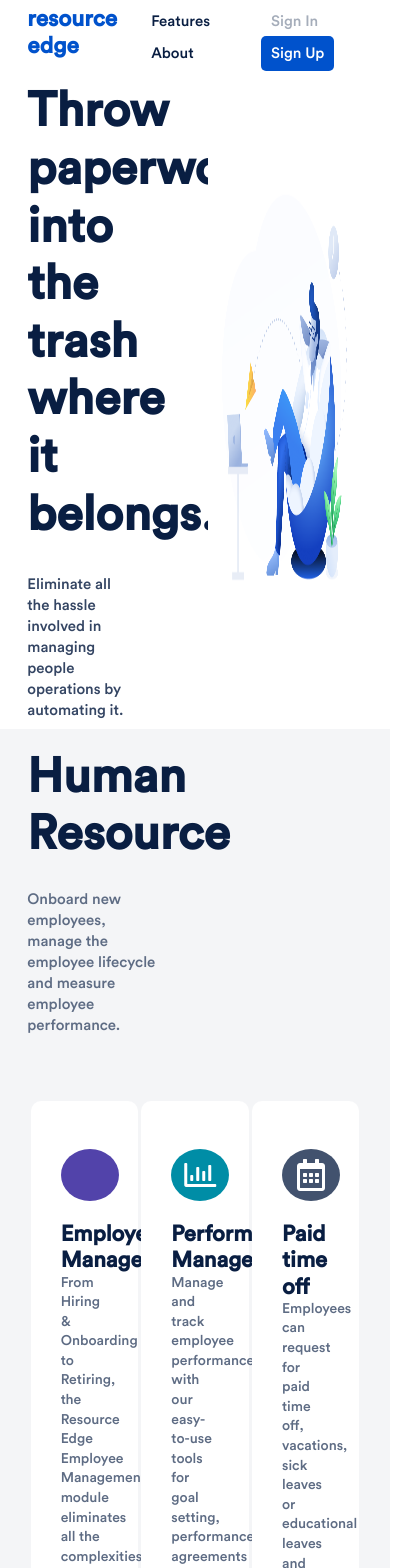
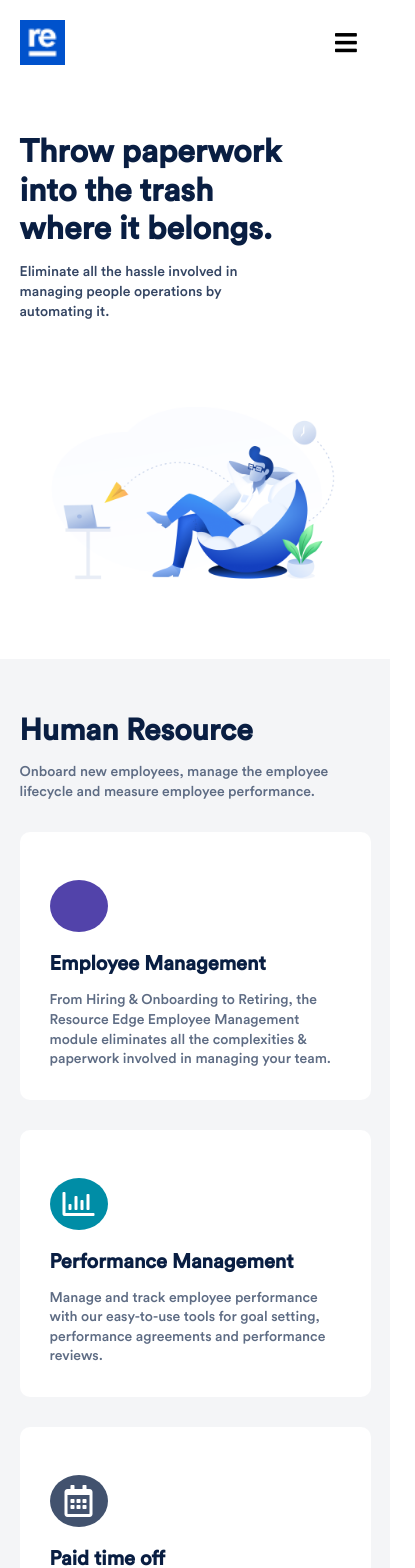
Before and after one commit to Prospertech-github/resource-edge-app, a React (Create React App) app: page / in a window 390 px wide. Shown: the top 1568 px of the page, 415 px wide, since content can reach past the window. Built offline with nearby package versions, Linux system fonts and the light colour scheme.

Commit message:
FEAT: Completed the Mobile design for Landing Page

```diff
--- a/public/index.html
+++ b/public/index.html
@@ -27,7 +27,7 @@
     <link rel="stylesheet" href="https://pro.fontawesome.com/releases/v5.10.0/css/all.css"
       integrity="sha384-AYmEC3Yw5cVb3ZcuHtOA93w35dYTsvhLPVnYs9eStHfGJvOvKxVfELGroGkvsg+p" crossorigin="anonymous" />
 
-    <title>React App</title>
+    <title>Resource Edge</title>
   </head>
   <body>
     <noscript>You need to enable JavaScript to run this app.</noscript>
--- a/src/components/adminLogistics__component/AdminLogistics.css
+++ b/src/components/adminLogistics__component/AdminLogistics.css
@@ -109,3 +109,54 @@
   width: 100%;
   height: 100%;
 }
+
+
+@media screen and (max-width: 450px) {
+  .adminLogistics{
+    width: 100%;
+    padding: 7%;
+  }
+  .adminLogistics__texts{
+    display: flex;
+    flex-direction: column;
+    justify-content: space-between;
+  }
+  .adminLogistics__title{
+    width: 100%;
+    padding: 1.8rem 0;
+  }
+  #adminLogistics__title__bold-text{
+    font-size: 3rem;
+  }
+  #adminLogistics__title__light-text{
+    margin-top: 1.4rem;
+  }
+  .adminLogistics__aside-texts{
+    display: flex;
+    flex-direction: column;
+    width: 100%;
+    justify-content: center;
+    align-items: center;
+    margin-top: 1.5rem;
+  }
+  .aside-text__one{
+    width: 80%;
+    padding: 1.5rem 0;
+  }
+  .aside-text__two{
+    width: 80%;
+    padding: 1.5rem 0;
+    margin-top: 2.2rem;
+  }
+  .adminLogistics__aside-texts__contents{
+    margin-top: 1.2rem;
+  }
+  .adminLogistics__directList{
+    margin: 3rem auto 0;
+    padding: 0;
+    width: 100%;
+  }
+  .adminLogistics__directList img{
+    width: 100%;
+  }
+}
--- /dev/null
+++ b/src/components/dropDown__component/DropDown.js
@@ -0,0 +1,12 @@
+import './DropDown.css';
+
+function DropDown() {
+
+  return (
+    <div>
+      <h1> welcome </h1>
+    </div>
+  )
+}
+
+export default DropDown;
--- a/src/components/footer__component/Footer.css
+++ b/src/components/footer__component/Footer.css
@@ -23,6 +23,7 @@
 #logo{
   color: #A5ADBA;
   font-weight: 450;
+  cursor: pointer;
 }
 .light-text{
   font-weight: 100;
@@ -45,3 +46,33 @@
   display: flex;
   justify-content: flex-end;
 }
+
+@media screen and (max-width: 450px) {
+  .footer{
+    padding: 3.5% 5%;
+    flex-direction: column;
+    justify-content: center;
+    align-items: center;
+    border: 2px solid red;
+  }
+  .footer__left,
+  .footer__right{
+    align-items: center;
+    text-align: center;
+    padding: 1.8rem 0;
+  }
+  .footer__left{
+    width: 100%;
+  }
+  .footer__right{
+    width: 60%;
+    margin-top: 2.5rem;
+  }
+  .light-text{
+  margin-top: 1rem;
+  }
+  .long-text{
+    width: 100%;
+    margin-top: 1.5rem;
+  }
+}
--- a/src/components/header__component/Header.css
+++ b/src/components/header__component/Header.css
@@ -39,3 +39,35 @@
   margin: 0 auto;
   text-align: center;
 }
+
+@media screen and (max-width: 450px) {
+  .header{
+    width: 100%;
+    background: #fff;
+    padding: 3.5% 5%;
+  }
+  .header__content{
+    display: flex;
+    flex-direction: column;
+  }
+  .header__content-left{
+    width: 80%;
+    padding: 3.5rem 0;
+  }
+  .header__content-right{
+    width: 100%;
+    margin-left: 0rem;
+  }
+  #header__content-left__bold-text{
+    font-size: 3.2rem;
+  }
+  #header__content-left__light-text{
+    font-size: 1.4rem;
+    margin-top: 1.5rem;
+    width: 80%;
+  }
+  .header__content-right img{
+    width: 100%;
+    height: 100%;
+  }
+}
--- a/src/components/human-resource-box__component/HumanResourceBox.css
+++ b/src/components/human-resource-box__component/HumanResourceBox.css
@@ -46,6 +46,25 @@
   font-weight: 400;
   line-height: 1.4;
   color: #5E6C84;
-  margin-top: 1.2
-  rem;
+  margin-top: 1.2rem;
 }
+
+@media screen and (max-width: 450px) {
+  .resource-box-container{
+    flex-direction: column;
+  }
+  .resource-box{
+    width: 100%;
+    padding: 3rem;
+    margin-top: 3rem;
+  }
+  .resource-box__content__text{
+    margin-top: 2rem;
+  }
+  #resource-box__content__bold-text{
+    font-size: 2rem;
+  }
+  #resource-box__content__small-text{
+    margin-top: 1.5rem;
+  }
+}
--- a/src/components/human-resource__component/HumanResource.css
+++ b/src/components/human-resource__component/HumanResource.css
@@ -32,3 +32,25 @@
 .humanResource__directList img{
   width: 100%;
 }
+
+@media screen and (max-width: 450px){
+  .humanResource{
+    padding: 14% 5% 4%;
+  }
+  .humanResource__title{
+    width: 100%;
+  }
+  #humanResource__title__bold-text{
+    font-size: 3rem;
+  }
+  #humanResource__title__light-text{
+    font-size: 1.4rem;
+    margin-top: 1.4rem;
+    width: 90%;
+  }
+  .humanResource__directList{
+    margin-top: 5rem;
+    width: 100%;
+  }
+
+}
--- a/src/components/image-carousel__component/ImageCarousel.css
+++ b/src/components/image-carousel__component/ImageCarousel.css
@@ -4,8 +4,14 @@
   width: 100%;
   padding: 1.5rem;
 }
-.imageContainer div{
-  width: 25%;
+.imageSubContainer__one,
+.imageSubContainer__two{
+  width: 100%;
+  display: flex;
+}
+.imageSubContainer__one div,
+.imageSubContainer__two div{
+  width: 100%;
   display: flex;
   justify-content: center;
   align-items: center;
@@ -18,3 +24,27 @@
   height: 5rem;
   width: 14rem;
 }
+
+@media screen and (max-width: 450px) {
+  .imageContainer{
+  margin: 5rem 0;
+  padding: 0;
+}
+  .imageSubContainer__one,
+  .imageSubContainer__two{
+    flex: 1;
+    display: flex;
+    flex-direction: column;
+  }
+  .imageSubContainer__one div,
+  .imageSubContainer__two div{
+    width: 100%;
+    display: flex;
+    justify-content: center;
+    align-items: center;
+    margin-top: 3rem;
+  }
+  #tenece{
+    margin-top: -1.5rem;
+  }
+}
--- a/src/components/image-carousel__component/ImageCarousel.js
+++ b/src/components/image-carousel__component/ImageCarousel.js
@@ -8,6 +8,7 @@ function ImageCarousel() {
 
   return (
     <div className="imageContainer">
+      <div className="imageSubContainer__one">
         <div>
           <img src={UNNImage} />
         </div>
@@ -15,7 +16,9 @@ function ImageCarousel() {
         <div>
           <img src={TeneceImage}  id="tenece"/>
         </div>
+     </div>
 
+      <div className="imageSubContainer__two">
         <div>
           <img src={PrivateEstateImage} />
         </div>
@@ -23,7 +26,7 @@ function ImageCarousel() {
         <div>
           <img src={GenesysImage} />
         </div>
-
+      </div>
     </div>
   )
 }
--- a/src/components/navbar__component/NavBar.css
+++ b/src/components/navbar__component/NavBar.css
@@ -22,8 +22,13 @@ nav{
   color: #091E42;
   padding: inherit;
 }
+.mobileLogo,
+.openMenu{
+  display: none;
+}
 .navbar__left-content h1{
   color: #0052CC;
+  cursor: pointer;
 }
 .navbar__right-content li{
   display: inline-block;
@@ -41,3 +46,47 @@ nav{
   border-radius: 5px;
   background: #0052CC;
 }
+
+@media screen and (max-width: 450px) {
+  nav{
+  width: 100%;
+  padding: 5%;
+  font-size: 1.5rem;
+  font-weight: 450;
+}
+  .navbar__left-content h1,
+  .navbar__left-content ul{
+    display: none;
+  }
+  .mobileLogo,
+  .openMenu{
+    display: block;
+  }
+  .navbar__right-content .menu-Nav{
+    display: none;
+  }
+  .navbar__left-content,
+  .navbar__right-content{
+    width: 13%;
+  }
+  .navbar{
+    width: 100%;
+  }
+  .mobileLogo{
+    width: 100%;
+    cursor: pointer;
+
+  }
+  .openMenu{
+    text-align: center;
+    margin: 1rem;
+    cursor: pointer;
+  }
+  .openMenu i{
+    font-size: 2.5rem;
+    width: 100%;
+    vertical-align: middle;
+    text-align: center;
+  }
+
+}
--- a/src/components/navbar__component/NavBar.js
+++ b/src/components/navbar__component/NavBar.js
@@ -1,12 +1,21 @@
+import { useState, Fragment } from 'react';
 import './NavBar.css';
+import MobileLogo from '../../assets/images/mobileLogo.png';
+import DropDown from '../dropDown__component/DropDown';
 
 
 function NavBar() {
+  const [showDropdown, setShowDropdown] = useState(false);
+  const handleDropdown = () => {
+    setShowDropdown(!showDropdown);
+  }
 
   return (
+    <Fragment>
       <nav>
         <div className="navbar">
           <div className="navbar__left-content">
+            <img src={MobileLogo} className="mobileLogo"/>
             <h1 className="logo"> resource edge </h1>
             <ul>
               <li> <a href="#"> Features </a>  </li>
@@ -15,7 +24,8 @@ function NavBar() {
           </div>
 
           <div className="navbar__right-content">
-          <ul>
+            <div class="openMenu"> <i onClick={handleDropdown} class={`fa fa-${showDropdown ? 'times' : 'bars'}`}> </i> </div>
+            <ul className="menu-Nav">
               <span id="navbar__right-content__sign-in"> <li> <a href="#"> Sign In </a> </li> </span>
               <span id="navbar__right-content__sign-up"> <li> <a href="#"> Sign Up </a> </li> </span>
             </ul>
@@ -23,6 +33,8 @@ function NavBar() {
         </div>
 
       </nav>
+      {showDropdown && <DropDown />}
+    </Fragment>
   )
 }
 
```
Also changed, not shown: src/assets/images/mobileLogo.png (added), src/components/dropDown__component/DropDown.css (added). Lines whose indentation alone changed are shown as unchanged.
